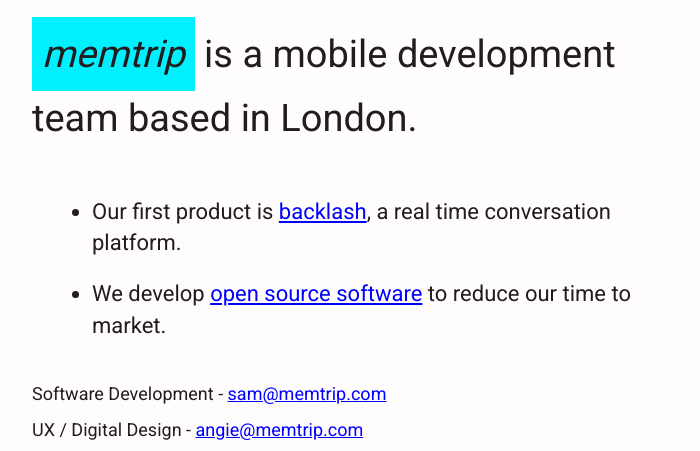
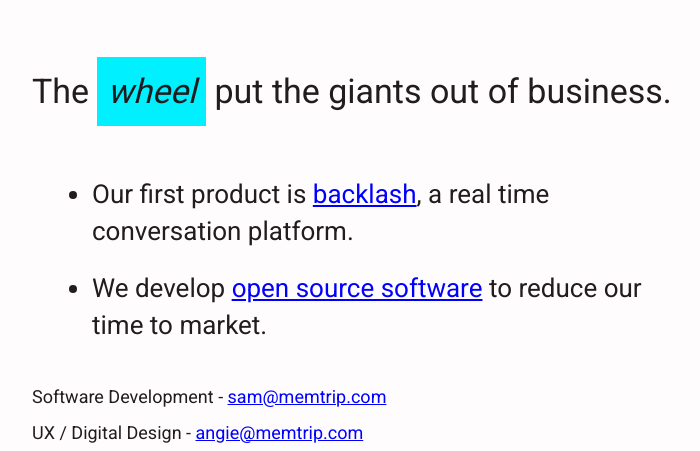
Before and after one commit to memtrip/memtrip.com, a plain HTML site: page index.html in a window 1280 px wide. Shown: the part 208-659 px from the top of the page, without its empty margins (273-973 px from the left). Drawn offline with Linux system fonts and the light colour scheme.

Commit message:
The wheel put the giant out of business

```diff
--- a/css/index.css
+++ b/css/index.css
@@ -49,13 +49,13 @@ a:hover {
 }
 
 .caption {
-	font-size: 38px;
-	margin-top: 20px;
+	font-size: 34px;
+	margin-top: 60px;
 	padding-bottom: 20px;
 }
 
 .caption2 {
-	font-size: 22px;
+	font-size: 26px;
 	padding-left: 20px;
 	padding-right: 20px;
 	padding-top: 10px;
--- a/index.html
+++ b/index.html
@@ -20,7 +20,7 @@
 
 			<div class="caption">
 
-				<em>memtrip</em> is a mobile development team based in London.
+				The <em>wheel</em> put the giants out of business.
 
 			</div>
 
```
